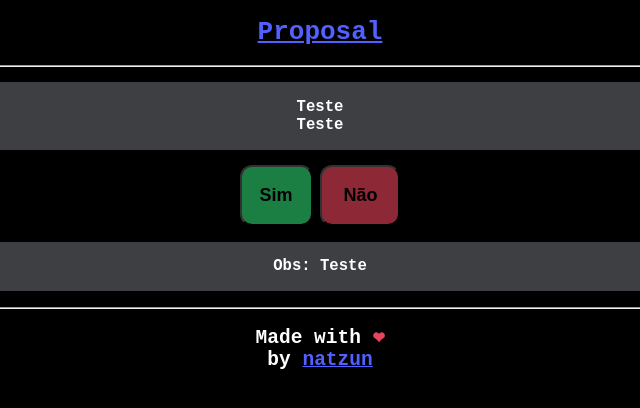
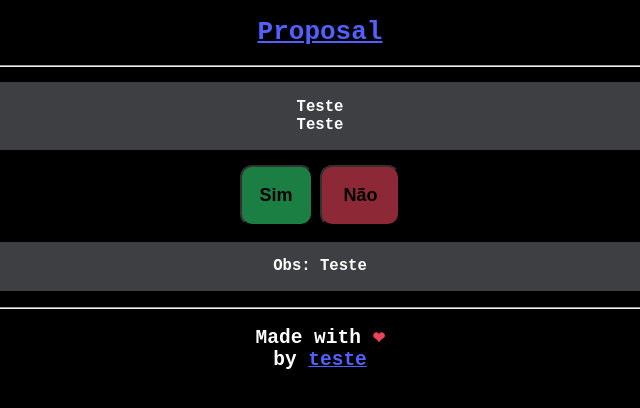
Before and after one commit to Natzun/proposal, a plain HTML site: page docs/index.html in a window 1280 px wide. Shown: the full height of the page, 320-960 px from the left. Drawn offline with Linux system fonts and the light colour scheme.

Commit message:
Update index.html

```diff
--- a/docs/index.html
+++ b/docs/index.html
@@ -37,7 +37,7 @@
     <h2>
       Made with <span id="heart">&#10084;</span>
       <br>
-      by <a href="https://github.com/Natzun" target="_blank">natzun</a>
+      by <a href="https://github.com/Natzun" target="_blank">teste</a>
     </h2>
   </footer>
 
```
